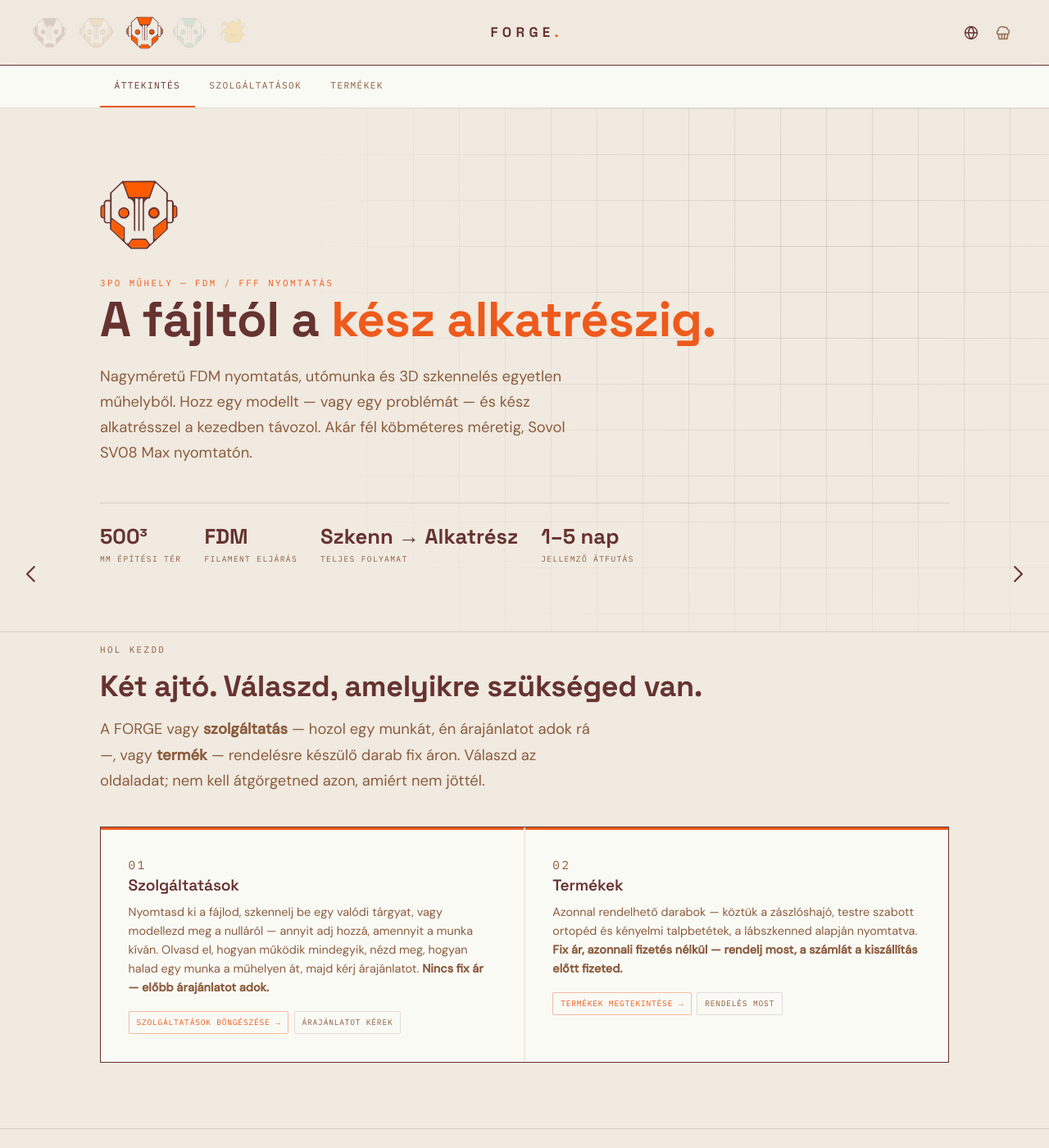
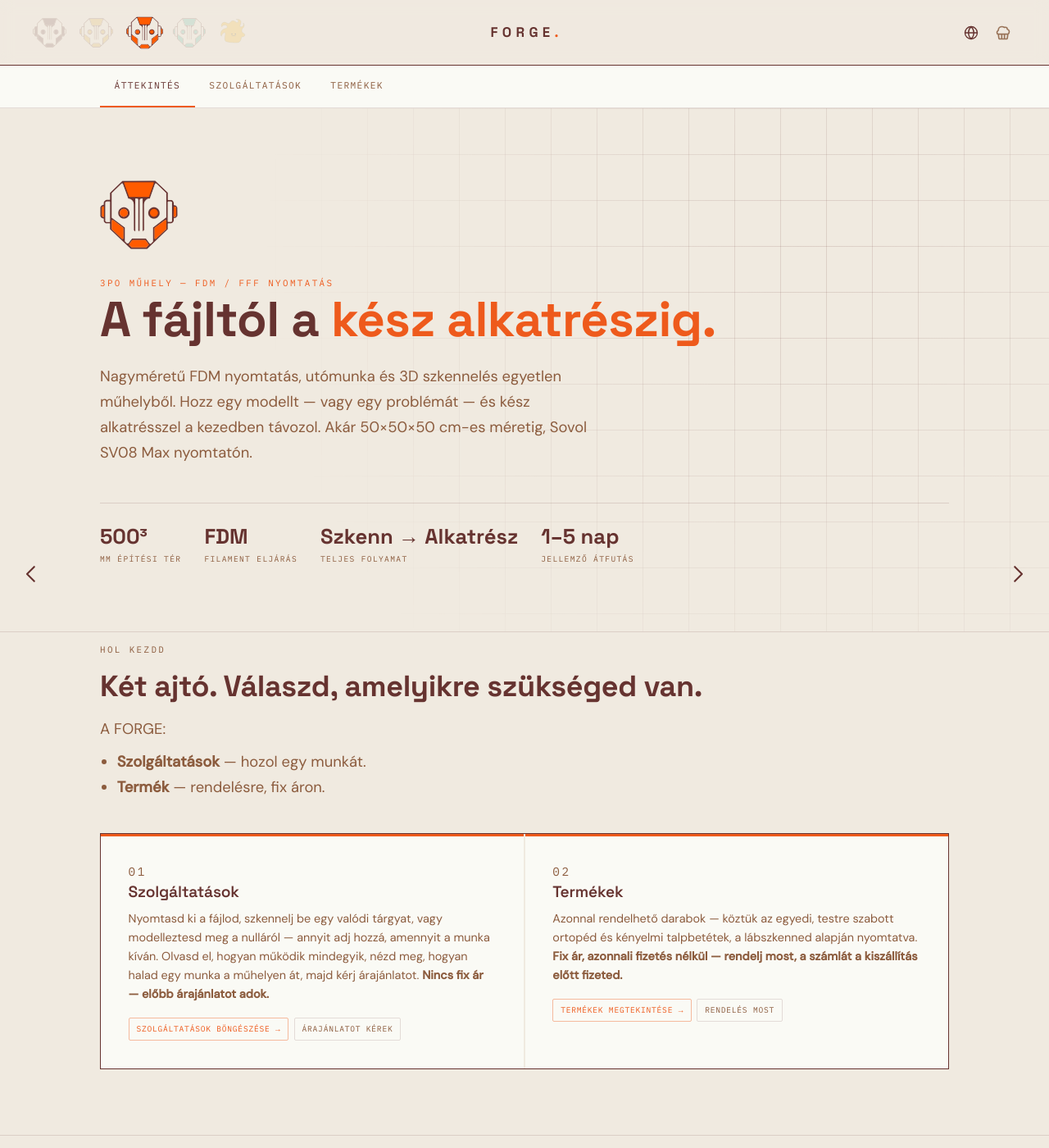
Before and after one commit to 3PO-3D/3po-3d.github.io, a Jekyll site: the page built from hu/forge/index.md, in a window 1280 px wide and 1400 px high. Shown: the whole window at 82% size. Built offline with Jekyll 4.4.1, drawn with Linux system fonts in a browser that asks for light colours; some of the changed text lies outside the part shown.

Commit message:
i18n(hu): Overview proofread pass — 50×50×50 cm build volume, service/product intro as a list, modelleztesd, drop literal "zászlóshajó", fix CHRONOS/Portfolio card copy, footer tagline

```diff
--- a/_data/i18n.yml
+++ b/_data/i18n.yml
@@ -31,7 +31,7 @@
     contact: "Kapcsolat &amp; támogatás"
     connect: "Kövess"
     tagline_line1: "Eszközök és projektek, egyetlen alkotótól."
-    tagline_line2: "Kézzel építve, valódi munkához."
+    tagline_line2: "Kézzel és szívvel készített minőségi munka."
     rights: "Minden jog fenntartva."
   lang_toggle: "English"
   elsewhere:
@@ -39,7 +39,7 @@
     heading: "Találd meg az utad."
     cards:
       home:      { title: "Főoldal",   cta: "Vissza a 3PO-hoz",       desc: "3PO — eszközök, nyomatok és 3D art, egyetlen alkotótól." }
-      chronos:   { title: "CHRONOS",   cta: "Fedezd fel a CHRONOS-t", desc: "Cinema 4D bővítmény roncsolásmentes jelenetváltozat-kezeléshez. Egy fájl, minden verzió." }
+      chronos:   { title: "CHRONOS",   cta: "Fedezd fel a CHRONOS-t", desc: "Cinema 4D bővítmény jelenetváltozatok kezeléséhez. Egy fájl, minden verzió." }
       forge:     { title: "FORGE",     cta: "A műhely",               desc: "Nagyméretű FDM nyomtatás, szkennelés és utómunka — előbb árajánlat, aztán gyártás." }
-      portfolio: { title: "Portfólió", cta: "Nézd meg a munkákat",    desc: "Termékfilmek és mozgókép — ugyanazon kezek mozgó, renderelt oldala." }
+      portfolio: { title: "Portfólió", cta: "Nézd meg a munkákat",    desc: "Termékfilmek és videók — minden, ami 3D animáció." }
       creator:   { title: "Az alkotó", cta: "Ismerd meg az alkotót",  desc: "Rácz Bence László — technical artist, fejlesztő, alkotó. A 3PO mögött álló ember." }
--- a/hu/forge/index.md
+++ b/hu/forge/index.md
@@ -19,7 +19,7 @@
     <img class="hero-mark" src="{{ '/assets/img/logos/Print_logo/forge_head.svg' | relative_url }}" alt="FORGE">
     <p class="eyebrow-accent">3PO Műhely — FDM / FFF nyomtatás</p>
     <h1>A fájltól a <span class="accent-text">kész alkatrészig.</span></h1>
-    <p class="lead">Nagyméretű FDM nyomtatás, utómunka és 3D szkennelés egyetlen műhelyből. Hozz egy modellt — vagy egy problémát — és kész alkatrésszel a kezedben távozol. Akár fél köbméteres méretig, Sovol SV08&nbsp;Max nyomtatón.</p>
+    <p class="lead">Nagyméretű FDM nyomtatás, utómunka és 3D szkennelés egyetlen műhelyből. Hozz egy modellt — vagy egy problémát — és kész alkatrésszel a kezedben távozol. Akár 50×50×50&nbsp;cm-es méretig, Sovol SV08&nbsp;Max nyomtatón.</p>
     <div class="hero-meta">
       <div class="stat"><div class="n">500³</div><div class="l">mm építési tér</div></div>
       <div class="stat"><div class="n">FDM</div><div class="l">filament eljárás</div></div>
@@ -34,19 +34,23 @@
     <div class="section-head">
       <p class="mono-label">Hol kezdd</p>
       <h2>Két ajtó. Válaszd, amelyikre szükséged van.</h2>
-      <p class="lead">A FORGE vagy <strong>szolgáltatás</strong> — hozol egy munkát, én árajánlatot adok rá —, vagy <strong>termék</strong> — rendelésre készülő darab fix áron. Válaszd az oldaladat; nem kell átgörgetned azon, amiért nem jöttél.</p>
+      <p class="lead" style="margin-bottom:0.5rem;">A FORGE:</p>
+      <ul class="lead" style="margin:0;padding-left:1.3rem;">
+        <li><strong>Szolgáltatások</strong> — hozol egy munkát.</li>
+        <li><strong>Termék</strong> — rendelésre, fix áron.</li>
+      </ul>
     </div>
     <div class="tile-grid cols-2">
       <a class="tile accent-top" href="{{ '/hu/forge/services/' | relative_url }}" style="text-decoration:none;color:inherit;">
         <p class="tile-num">01</p>
         <h3>Szolgáltatások</h3>
-        <p>Nyomtasd ki a fájlod, szkennelj be egy valódi tárgyat, vagy modellezd meg a nulláról — annyit adj hozzá, amennyit a munka kíván. Olvasd el, hogyan működik mindegyik, nézd meg, hogyan halad egy munka a műhelyen át, majd kérj árajánlatot. <strong>Nincs fix ár — előbb árajánlatot adok.</strong></p>
+        <p>Nyomtasd ki a fájlod, szkennelj be egy valódi tárgyat, vagy modelleztesd meg a nulláról — annyit adj hozzá, amennyit a munka kíván. Olvasd el, hogyan működik mindegyik, nézd meg, hogyan halad egy munka a műhelyen át, majd kérj árajánlatot. <strong>Nincs fix ár — előbb árajánlatot adok.</strong></p>
         <div class="tile-tags"><span class="chip chip-accent">Szolgáltatások böngészése &rarr;</span><span class="chip">Árajánlatot kérek</span></div>
       </a>
       <a class="tile accent-top" href="{{ '/hu/forge/products/' | relative_url }}" style="text-decoration:none;color:inherit;">
         <p class="tile-num">02</p>
         <h3>Termékek</h3>
-        <p>Azonnal rendelhető darabok — köztük a zászlóshajó, testre szabott ortopéd és kényelmi talpbetétek, a lábszkenned alapján nyomtatva. <strong>Fix ár, azonnali fizetés nélkül — rendelj most, a számlát a kiszállítás előtt fizeted.</strong></p>
+        <p>Azonnal rendelhető darabok — köztük az egyedi, testre szabott ortopéd és kényelmi talpbetétek, a lábszkenned alapján nyomtatva. <strong>Fix ár, azonnali fizetés nélkül — rendelj most, a számlát a kiszállítás előtt fizeted.</strong></p>
         <div class="tile-tags"><span class="chip chip-accent">Termékek megtekintése &rarr;</span><span class="chip">Rendelés most</span></div>
       </a>
     </div>
```
